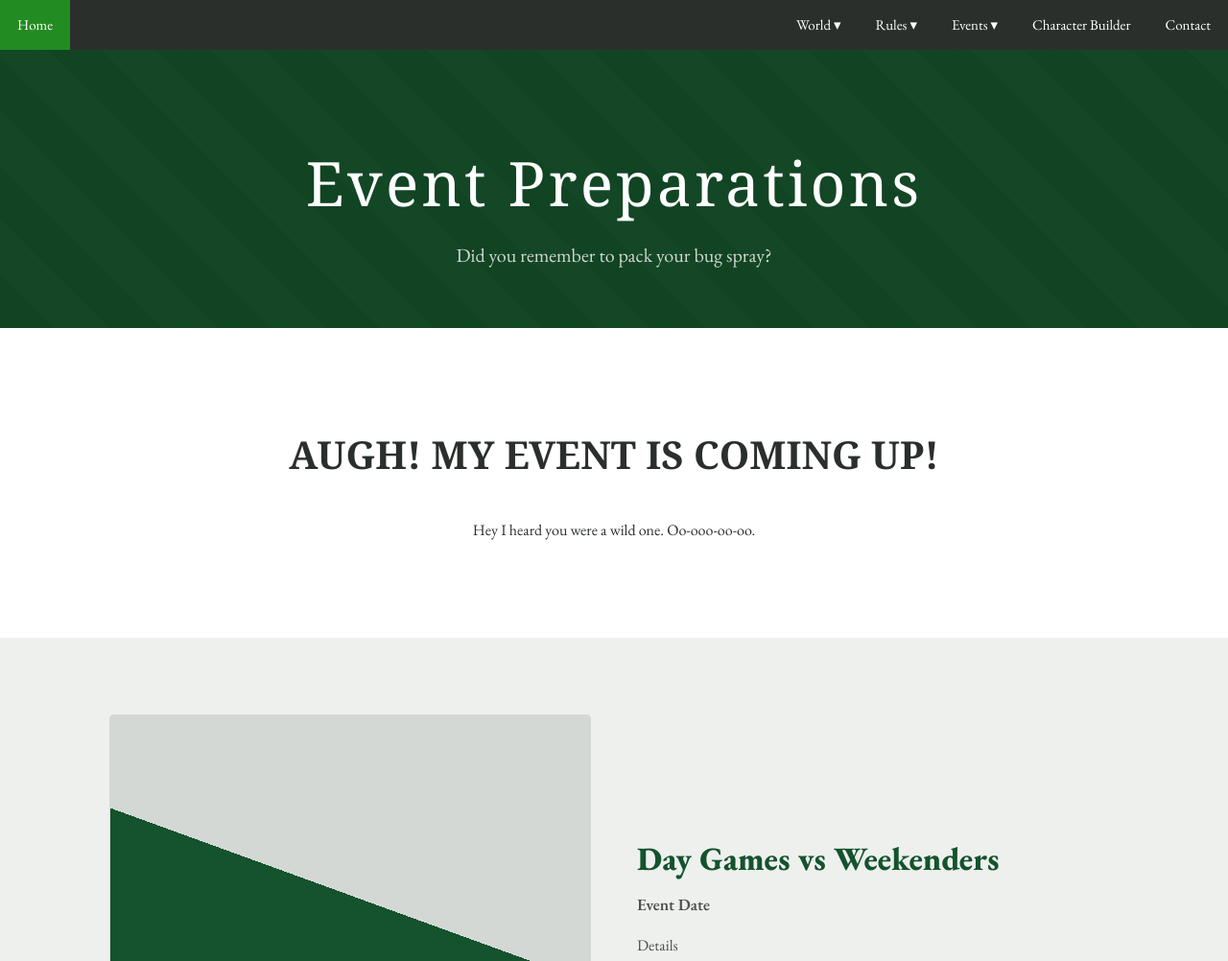
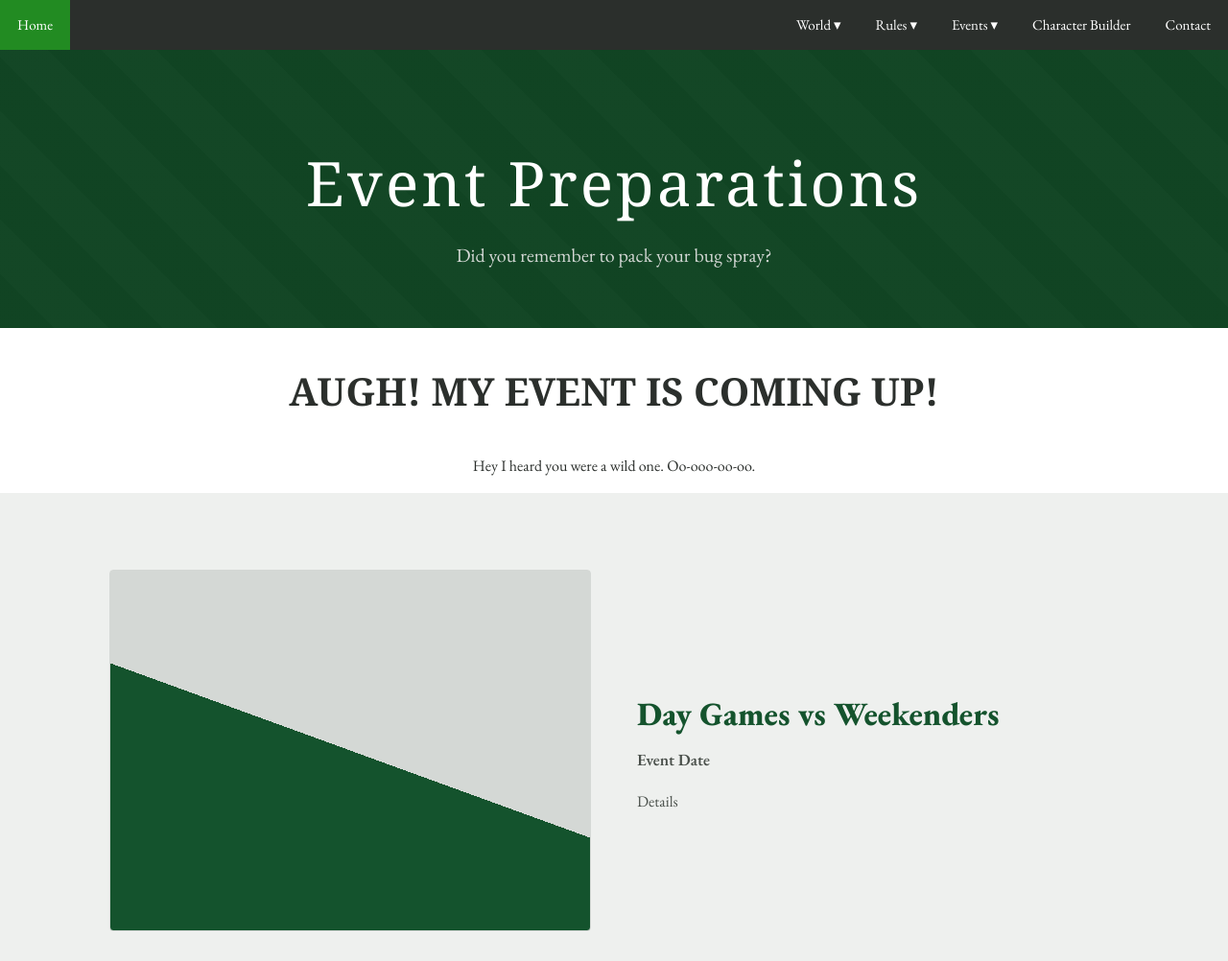
Before and after one commit to kmangum6/worldofinea, a plain HTML site: page prep.html in a window 1280 px wide. Shown: the top 1002 px of the page at 96% size. Drawn offline with nearby package versions, Linux system fonts and the light colour scheme; a web font is replaced by a local one.

Commit message:
Still not showing up

```diff
--- a/stylesheet.css
+++ b/stylesheet.css
@@ -330,12 +330,11 @@ body {
 
 .overview {
     text-align: center;
-    margin: 100px;
+    margin: 0 auto;
 }
 
 .overview h2 {
     font-size: 40px;
-    text-decoration: bold;
     text-transform: uppercase;
     font-family: "Cinzel", Georgia, serif;
 }
```
